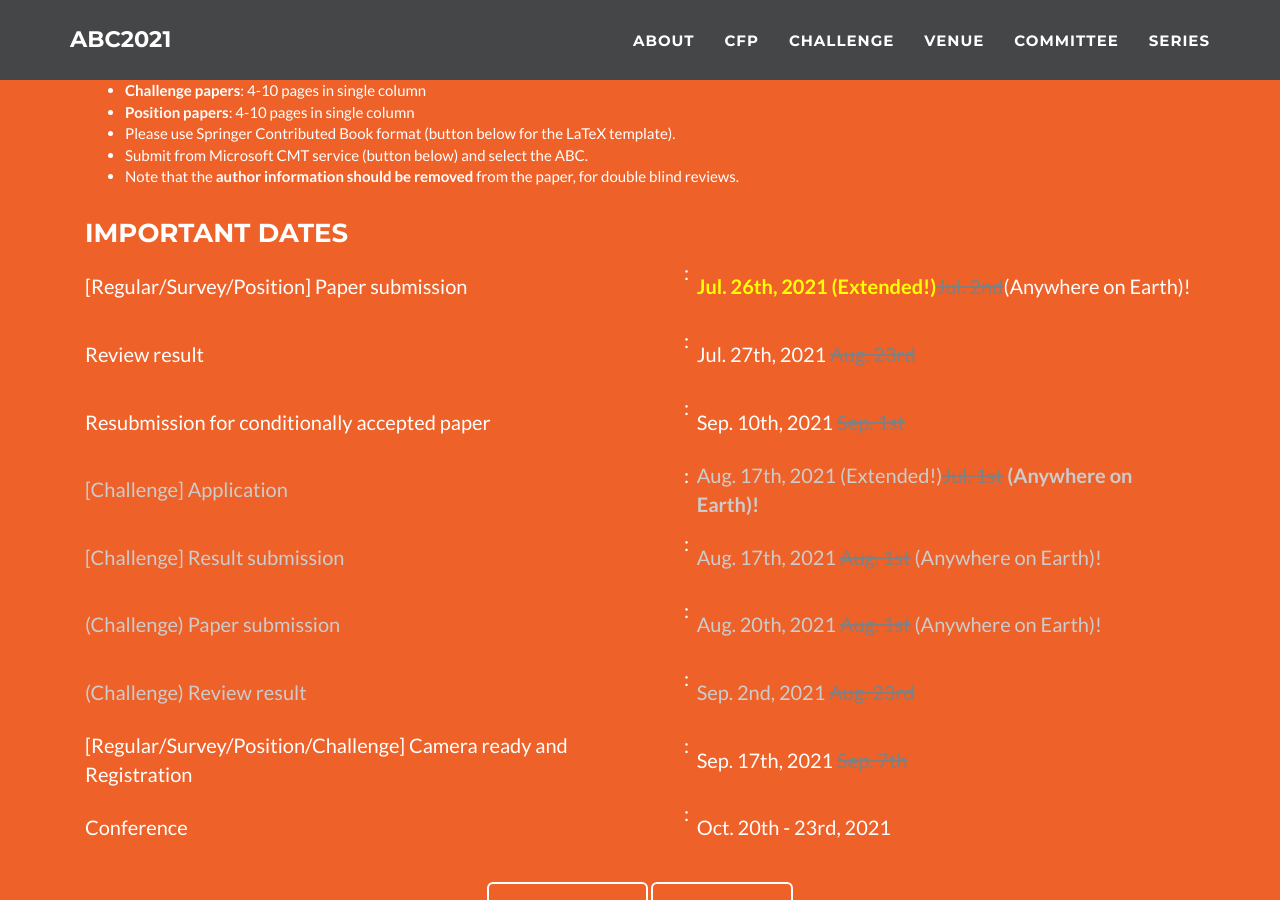
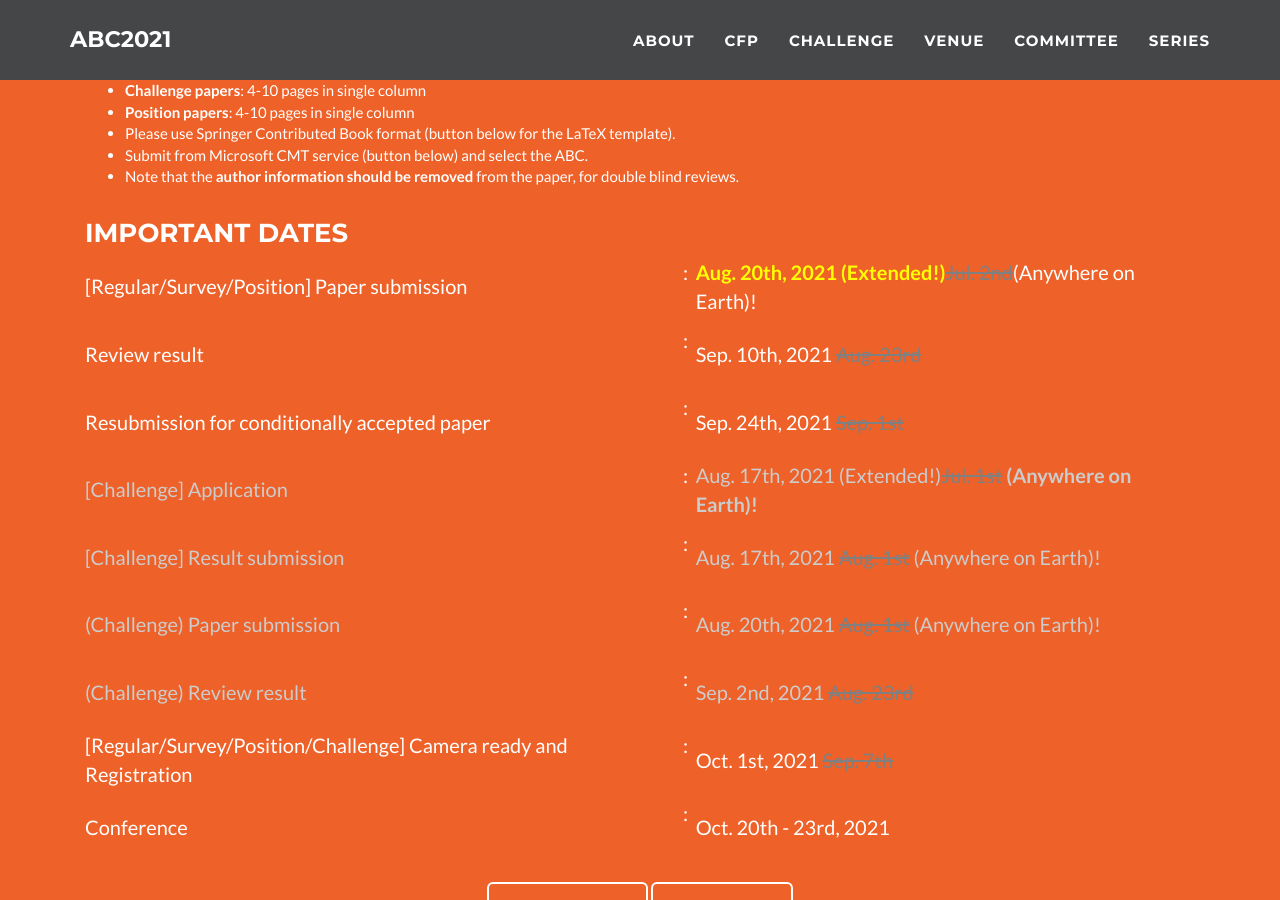
Before and after one commit to abc-research/abc-research.github.io, a Jekyll site: the page built from index.html, in a window 1280 px wide and 900 px high, scrolled down 2456 px. Built offline with Jekyll 4.4.1, drawn with Linux system fonts in a browser that asks for light colours.

Commit message:
Update _config.yml

```diff
--- a/_config.yml
+++ b/_config.yml
@@ -246,11 +246,11 @@ cfp:
      - item: "Note that the <b>author information should be removed</b> from the paper, for double blind reviews."
   dates:
     - name: "[Regular/Survey/Position] Paper submission"
-      date: <b><span style="color:yellow"> Jul. 26th, 2021 (Extended!)</span></b><strike style="color:gray">Jul. 2nd</strike>(Anywhere on Earth)!
+      date: <b><span style="color:yellow"> Aug. 20th, 2021 (Extended!)</span></b><strike style="color:gray">Jul. 2nd</strike>(Anywhere on Earth)!
     - name: "Review result"
-      date: Jul. 27th, 2021 <strike style="color:gray">Aug. 23rd</strike>
+      date: Sep. 10th, 2021 <strike style="color:gray">Aug. 23rd</strike>
     - name: "Resubmission for conditionally accepted paper"
-      date: Sep. 10th, 2021 <strike style="color:gray">Sep. 1st</strike>
+      date: Sep. 24th, 2021 <strike style="color:gray">Sep. 1st</strike>
     - name: <span style="color:#CCCCCC">[Challenge] Application</span>
       date: <span style="color:#CCCCCC">Aug. 17th, 2021 (Extended!)</b><strike style="color:gray">Jul. 1st</strike> <b>  (Anywhere on Earth)!</span>
     - name: <span style="color:#CCCCCC">[Challenge] Result submission</span>
@@ -261,7 +261,7 @@ cfp:
     - name: <span style="color:#CCCCCC">(Challenge) Review result</span>
       date: <span style="color:#CCCCCC">Sep. 2nd, 2021 <strike style="color:gray">Aug. 23rd</strike></span>
     - name: '[Regular/Survey/Position/Challenge] Camera ready and Registration'
-      date: Sep. 17th, 2021 <strike style="color:gray">Sep. 7th</strike>
+      date: Oct. 1st, 2021 <strike style="color:gray">Sep. 7th</strike>
 # Sep. 15th: submit to the publisher
     - name: "Conference"
       date: Oct. 20th - 23rd, 2021
```
